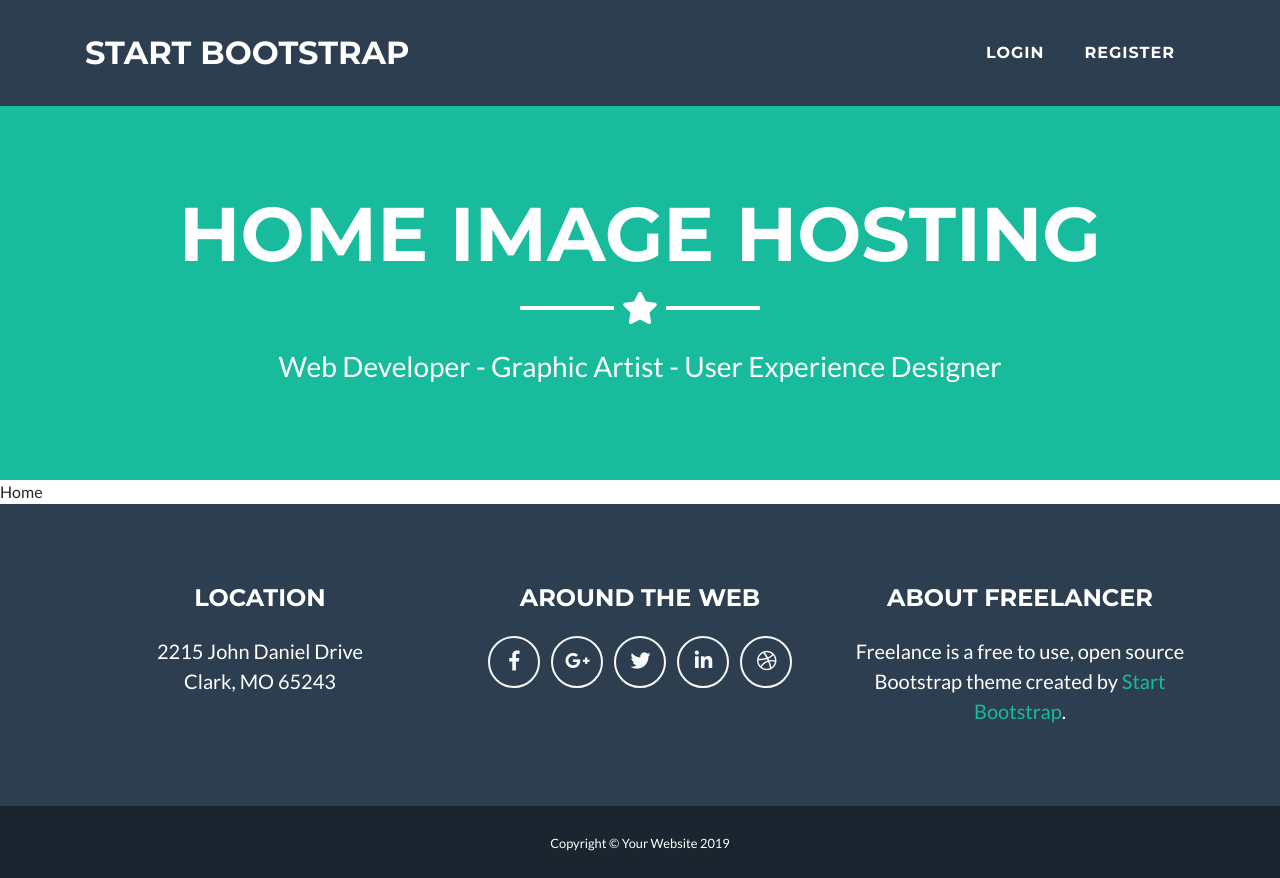
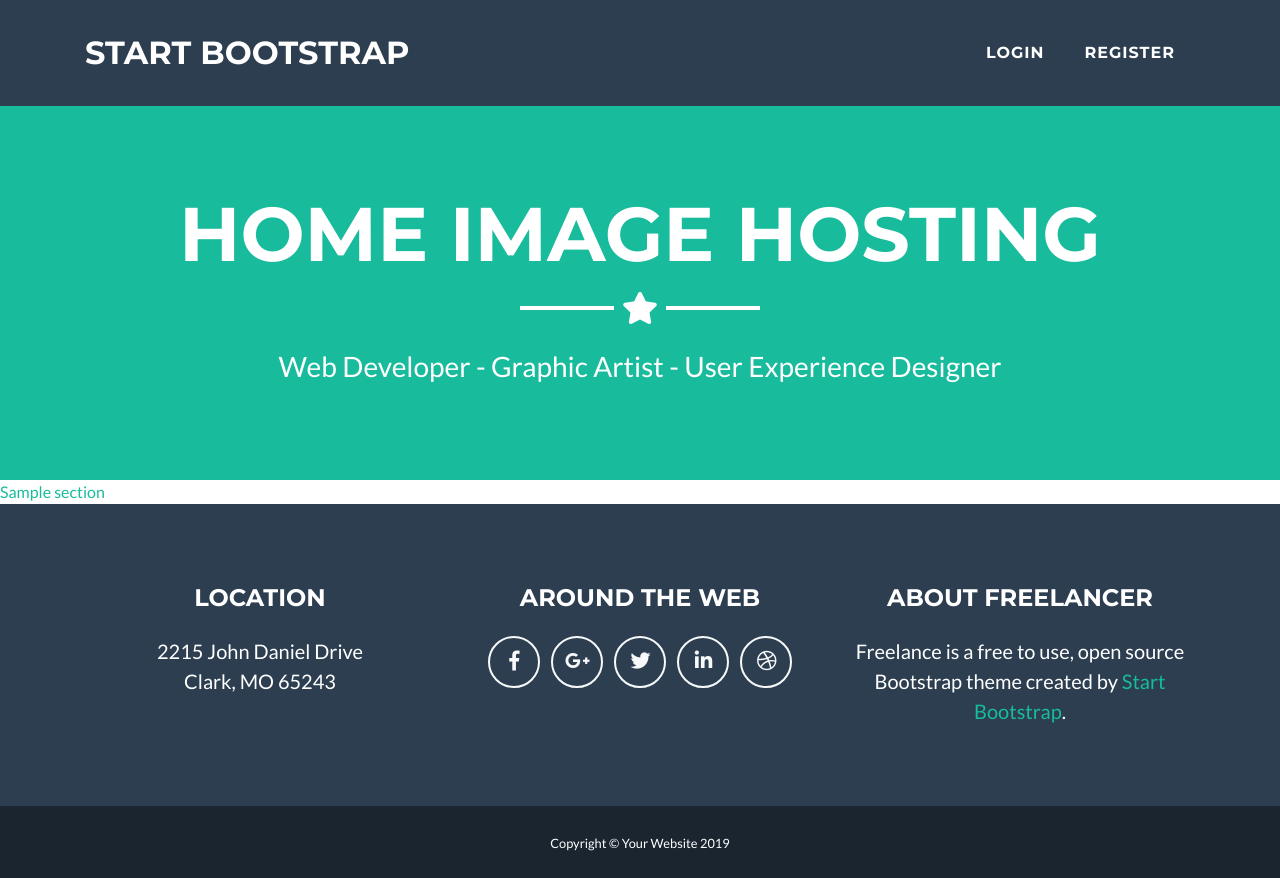
Before and after one commit to michal-mietus/class-files-hosting, a Django app: page / in a window 1280 px wide. Run offline with Django 3.2, Linux system fonts and the light colour scheme; tables that the repository leaves empty hold one stand-in row (values such as "Sample post"); some libraries are stand-ins or nearby versions.

Commit message:
Display all sections.

```diff
--- a/class_files/templates/class_files/home.html
+++ b/class_files/templates/class_files/home.html
@@ -3,5 +3,9 @@
 {% block title %}Home{% endblock %}
 
 {% block content %}
-    Home
+    {% for section in sections %}
+    <div class="sections">
+        <a href="{{ section.id }}">{{ section.name }}</a>
+    </div>
+    {% endfor %}
 {% endblock %}
```
